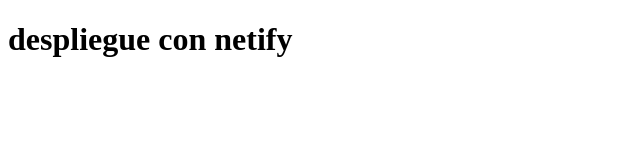
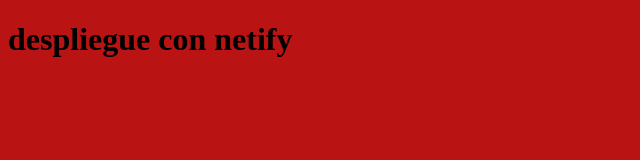
Before and after one commit to luislopezalvarez/Netify, a plain HTML site: page index.html in a window 1280 px wide. Shown: the whole page, without its empty margins (0-640 px from the left). Drawn offline with Linux system fonts and the light colour scheme.

Commit message:
cambiado fondo index

```diff
--- a/index.html
+++ b/index.html
@@ -4,6 +4,11 @@
     <meta charset="UTF-8">
     <meta name="viewport" content="width=device-width, initial-scale=1.0">
     <title>Document</title>
+    <style>
+        html, body{
+            background-color: rgb(186, 19, 19);
+        }
+    </style>
 </head>
 <body>
     <h1>despliegue con netify</h1>
```
